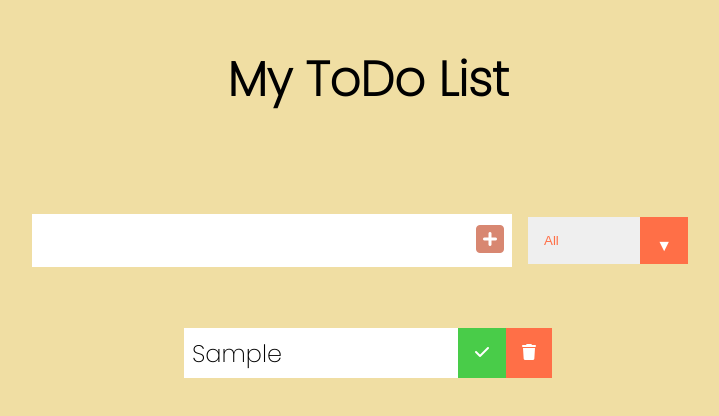
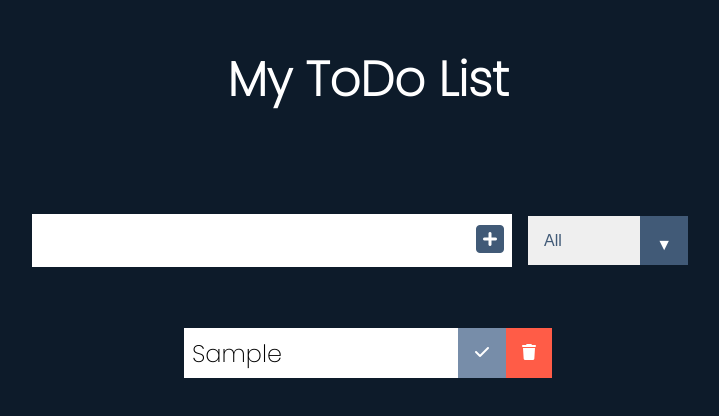
Before and after one commit to AugustinBriolon/ToDoList, a plain HTML site: page index.html in a window 1280 px wide. Both pictures are taken after typing "Sample" into the empty fields and a click on the button 762 px from the left and 240 px from the top of the page. Shown: the whole page, without its empty margins (272-991 px from the left). Drawn offline with Linux system fonts and the light colour scheme.

```diff
--- a/assets/style.css
+++ b/assets/style.css
@@ -6,12 +6,16 @@
 
 body {
     font-family: 'Poppins', sans-serif;
-    background-color: #f0dea3;
+    background-color: #0D1B2A;
     min-height: 100vh;
 }
 
 header {
     font-size: 1.5rem;
+}
+
+h1 {
+    color: white;
 }
 
 header,
@@ -35,14 +39,14 @@ form button {
 }
 
 form button {
-    color: #d88771;
+    color: #415A77;
     background: white;
     cursor: pointer;
     transition: all 0.3s ease;
 }
 
 form button:hover {
-    background: #d88771;
+    background: #415A77;
     color: white;
 }
 
@@ -82,7 +86,7 @@ form button:hover {
 
 .trash-btn,
 .check-btn {
-    background: #ff6f47;
+    background: #ff5c47;
     color: white;
     border: none;
     padding: 1rem;
@@ -92,7 +96,7 @@ form button:hover {
 }
 
 .check-btn {
-    background: rgb(73, 204, 73);
+    background: #778DA9;
 }
 
 .fa-trash,
@@ -116,10 +120,11 @@ select {
     appearance: none;
     outline: none;
     border: none;
-    color: #ff6f47;
+    color: #415A77;
     width: 10rem;
     cursor: pointer;
     padding: 1rem;
+    font-size: 1rem;
 }
 
 .select{
@@ -132,7 +137,7 @@ select {
 .select::after {
     content: "\25BC";
     position: absolute;
-    background: #ff6f47;
+    background: #415A77;
     top: 0;
     right: 0;
     padding: 1rem;
@@ -142,5 +147,5 @@ select {
 
 .select:hover::after {
     background: white;
-    color: #ff6f47;
+    color: #415A77;
 }
```
Also changed, not shown: assets/img/images/og.webp, 1 other file.
